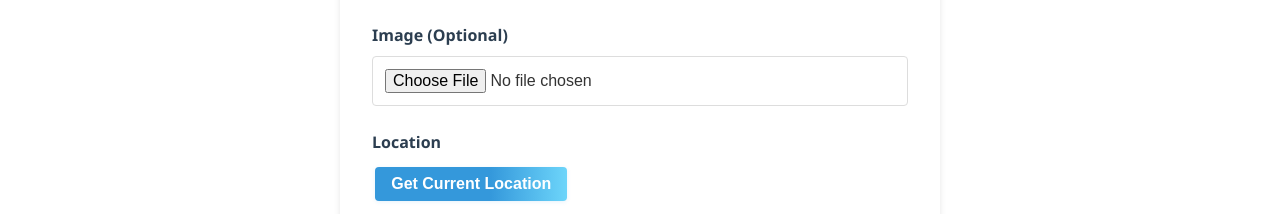
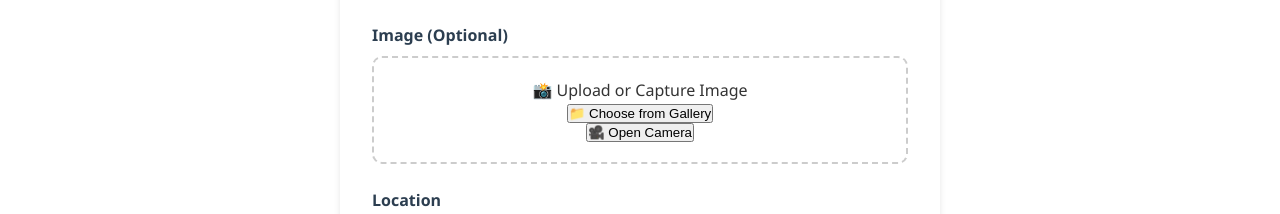
Before and after one commit to AdarshSingh1705/clean_my_india, a React (Create React App) app in the folder frontend/: page /report in a window 1280 px wide. Shown: the part 565-779 px from the top of the page. Built offline with nearby package versions, Linux system fonts and the light colour scheme; no server answers; sample sign-in values are in the browser's storage.

Commit message:
Added live camera capture and gallery upload in Report Issue

```diff
--- /dev/null
+++ b/frontend/src/components/ImageUpload.css
@@ -0,0 +1,33 @@
+.image-upload-container {
+  display: flex;
+  flex-direction: column;
+  align-items: center;
+  justify-content: center;
+  border: 2px dashed #ccc;
+  padding: 20px;
+  border-radius: 10px;
+  cursor: pointer;
+  transition: 0.3s ease;
+}
+
+.image-upload-container:hover {
+  border-color: #4caf50;
+}
+
+.image-upload-label {
+  display: flex;
+  flex-direction: column;
+  align-items: center;
+  color: #555;
+}
+
+.uploaded-preview {
+  width: 150px;
+  height: 150px;
+  border-radius: 8px;
+  object-fit: cover;
+}
+
+.image-input {
+  display: none;
+}
--- /dev/null
+++ b/frontend/src/components/ImageUpload.js
@@ -0,0 +1,111 @@
+import React, { useState, useRef } from "react";
+import "./ImageUpload.css";
+
+const ImageUpload = ({ onImageSelect }) => {
+  const [imagePreview, setImagePreview] = useState(null);
+  const [isCameraOpen, setIsCameraOpen] = useState(false);
+  const videoRef = useRef(null);
+  const canvasRef = useRef(null);
+  const fileInputRef = useRef(null);
+
+  const handleFileSelect = (event) => {
+    const file = event.target.files[0];
+    if (file) {
+      const imageUrl = URL.createObjectURL(file);
+      setImagePreview(imageUrl);
+      onImageSelect(file);
+    }
+  };
+
+  const openCamera = async () => {
+    setIsCameraOpen(true);
+    try {
+      const stream = await navigator.mediaDevices.getUserMedia({ video: true });
+      videoRef.current.srcObject = stream;
+    } catch (err) {
+      alert("Camera access denied or unavailable.");
+      console.error(err);
+      setIsCameraOpen(false);
+    }
+  };
+
+  const takePhoto = () => {
+    const canvas = canvasRef.current;
+    const video = videoRef.current;
+    const context = canvas.getContext("2d");
+
+    canvas.width = video.videoWidth;
+    canvas.height = video.videoHeight;
+    context.drawImage(video, 0, 0, canvas.width, canvas.height);
+
+    canvas.toBlob((blob) => {
+      const file = new File([blob], "captured.jpg", { type: "image/jpeg" });
+      const imageUrl = URL.createObjectURL(file);
+      setImagePreview(imageUrl);
+      onImageSelect(file);
+    }, "image/jpeg");
+
+    stopCamera();
+  };
+
+  const stopCamera = () => {
+    const stream = videoRef.current?.srcObject;
+    if (stream) {
+      const tracks = stream.getTracks();
+      tracks.forEach((track) => track.stop());
+    }
+    setIsCameraOpen(false);
+  };
+
+  return (
+    <div className="image-upload-container">
+      <p>📸 Upload or Capture Image</p>
+
+      {!isCameraOpen && (
+        <>
+          <button
+            type="button"
+            onClick={() => fileInputRef.current.click()}
+            className="gallery-btn"
+          >
+            📁 Choose from Gallery
+          </button>
+
+          <input
+            type="file"
+            accept="image/*"
+            onChange={handleFileSelect}
+            ref={fileInputRef}
+            className="image-input"
+          />
+
+          <button type="button" onClick={openCamera} className="camera-btn">
+            🎥 Open Camera
+          </button>
+        </>
+      )}
+
+      {isCameraOpen && (
+        <div className="camera-container">
+          <video ref={videoRef} autoPlay className="camera-view" />
+          <button type="button" onClick={takePhoto} className="capture-btn">
+            📷 Capture
+          </button>
+          <button type="button" onClick={stopCamera} className="close-btn">
+            ❌ Close
+          </button>
+          <canvas ref={canvasRef} style={{ display: "none" }} />
+        </div>
+      )}
+
+      {imagePreview && (
+        <div className="preview-section">
+          <img src={imagePreview} alt="Preview" className="uploaded-preview" />
+          <p className="uploaded-text">✅ Image selected successfully!</p>
+        </div>
+      )}
+    </div>
+  );
+};
+
+export default ImageUpload;
--- a/frontend/src/pages/ReportIssue.js
+++ b/frontend/src/pages/ReportIssue.js
@@ -3,6 +3,8 @@ import React, { useState } from 'react';
 import api from '../services/api';  // use your configured axios instance
 import { useNavigate } from 'react-router-dom';
 import './ReportIssue.css';
+import ImageUpload from "../components/ImageUpload";
+
 
 const ReportIssue = () => {
   const [formData, setFormData] = useState({
@@ -129,13 +131,11 @@ const ReportIssue = () => {
 
           <div className="form-group">
             <label>Image (Optional)</label>
-            <input
-              type="file"
-              name="image"
-              accept="image/*"
-              onChange={handleChange}
+            <ImageUpload
+              onImageSelect={(file) => setFormData({ ...formData, image: file })}
             />
           </div>
+
 
           <div className="form-group">
             <label>Location</label>
```
Also changed, not shown: frontend/components/ImageUpload.js (added).
